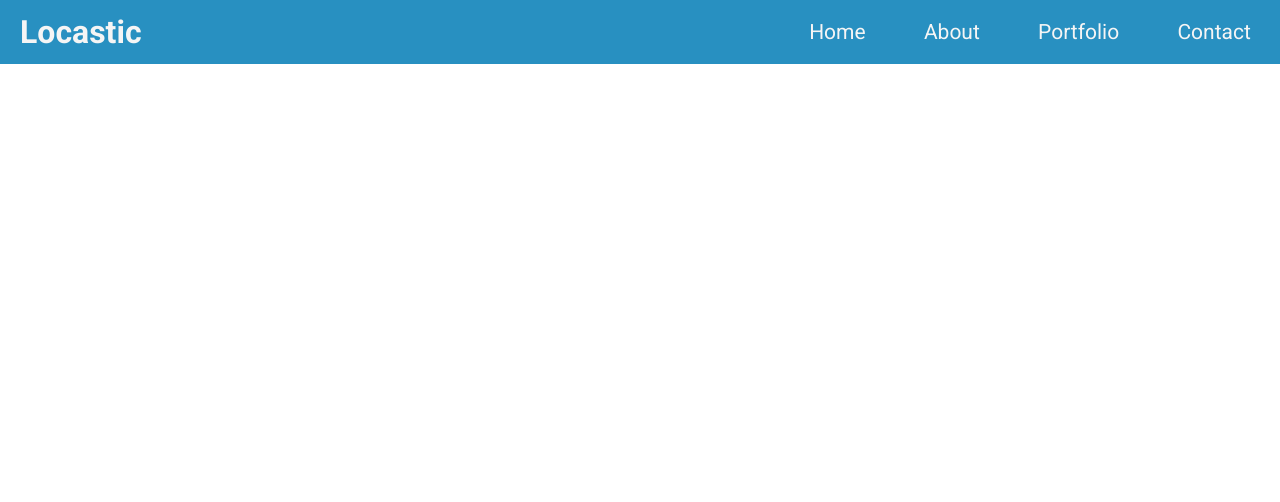
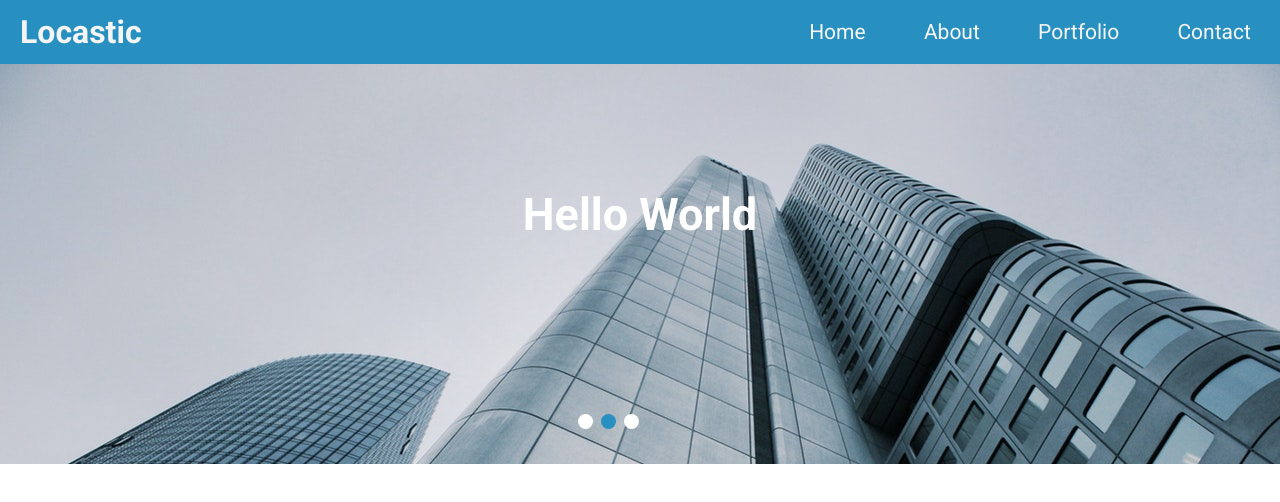
Before and after one commit to mountinman/Project-job-testing, a website: page src/index.html in a window 1280 px wide. Drawn offline with nearby package versions, Linux system fonts and the light colour scheme.

Commit message:
carousel added

```diff
--- a/src/index.html
+++ b/src/index.html
@@ -29,17 +29,38 @@
         </ul>
       </header>
       <div class="header__hamburger-menu" onclick="myFunction(this)">
-        <div class="bar1"></div>
-        <div class="bar2"></div>
-        <div class="bar3"></div>
+        <div class="header__hamburger-menu--bar1"></div>
+        <div class="header__hamburger-menu--bar2"></div>
+        <div class="header__hamburger-menu--bar3"></div>
+      </div>
+    </div>
+    <div class="slider">
+      <h1>Hello World</h1>
+      <ul class="slider__rslides">
+        <li class="slider__slide slider__slide--fade">
+          <img src="images/1.jpg" alt="" />
+        </li>
+        <li class="slider__slide slider__slide--fade">
+          <img src="images/2.jpg" alt="" />
+        </li>
+        <li class="slider__slide slider__slide--fade">
+          <img src="images/3.jpg" alt="" />
+        </li>
+      </ul>
+      <div class="slider__dot-container">
+        <span class="slider__dot"></span>
+        <span class="slider__dot"></span>
+        <span class="slider__dot"></span>
       </div>
     </div>
   </body>
+
   <script
     src="https://code.jquery.com/jquery-3.4.1.min.js"
     integrity="sha256-CSXorXvZcTkaix6Yvo6HppcZGetbYMGWSFlBw8HfCJo="
     crossorigin="anonymous"
   ></script>
+  <script src="js/slider.js"></script>
   <script src="js/side-menu.js"></script>
   <script src="js/hamburger.js"></script>
 </html>
--- a/src/js/side-menu.js
+++ b/src/js/side-menu.js
@@ -1,6 +1,7 @@
 $(function() {
     $('.header__hamburger-menu').click(function(){
         $('.header__main-nav').toggleClass('open');
+        $('.slider').toggleClass('gray');
         $("body").toggleClass("sidebar-open");
     });
 
--- /dev/null
+++ b/src/js/slider.js
@@ -0,0 +1,21 @@
+var slideIndex = 0;
+
+slideShow();
+function slideShow() {
+  var i;
+  var slides = document.getElementsByClassName("slider__slide");
+  var dots = document.getElementsByClassName("slider__dot");
+  for (i = 0; i < slides.length; i++) {
+    slides[i].style.display = "none";
+  }
+  slideIndex++;
+  if (slideIndex > slides.length) {
+    slideIndex = 1;
+  }
+  for (i = 0; i < dots.length; i++) {
+    dots[i].className = dots[i].className.replace(" active", "");
+  }
+  slides[slideIndex - 1].style.display = "block";
+  dots[slideIndex - 1].className += " active";
+  setTimeout(slideShow, 4000);
+}
--- a/src/scss/breakpoints/_desktop.scss
+++ b/src/scss/breakpoints/_desktop.scss
@@ -12,6 +12,7 @@
     text-align: end;
     width: 250px;
     right: 276px;
+    z-index: 100;
     a {
       padding: 10px 15px !important;
       font-size: 16px !important;
--- a/src/scss/breakpoints/_tablet.scss
+++ b/src/scss/breakpoints/_tablet.scss
@@ -1,4 +1,6 @@
 @include md-max {
+  .header {
+    height: 65px;
     .header__main-nav {
       display: flex;
       flex-direction: column;
@@ -10,11 +12,16 @@
       top: 65px;
       width: 400px !important;
       height: 100vh;
+      z-index: 99;
       visibility: hidden;
       .header__dropdown-content {
         display: flex;
         flex-direction: column;
         align-items: center;
+        a {
+          padding: 10px !important;
+          font-size: 15px !important;
+        }
       }
       .header--dropdown a {
         text-align: center;
@@ -24,13 +31,8 @@
         background: $menu-background !important;
       }
     }
-  .header {
-    height: 65px;
   }
-  .header__dropdown-content a {
-    padding: 10px !important;
-    font-size: 15px !important;
-  }
+
   .open {
     visibility: visible !important;
   }
--- a/src/scss/layout/_basic.scss
+++ b/src/scss/layout/_basic.scss
@@ -7,3 +7,6 @@ html, html * {
 body.sidebar-open {
   overflow: hidden;
 }
+.gray{
+  opacity: 0.5;
+}
--- a/src/scss/layout/_hamburger.scss
+++ b/src/scss/layout/_hamburger.scss
@@ -6,9 +6,9 @@
   cursor: pointer;
 }
 
-.bar1,
-.bar2,
-.bar3 {
+.header__hamburger-menu--bar1,
+.header__hamburger-menu--bar2,
+.header__hamburger-menu--bar3 {
   width: 35px;
   height: 5px;
   background-color: $logo;
@@ -17,16 +17,16 @@
   border-radius: 7px;
 }
 
-.change .bar1 {
+.change .header__hamburger-menu--bar1 {
   -webkit-transform: rotate(-45deg) translate(-9px, 6px);
   transform: rotate(-45deg) translate(-9px, 6px);
 }
 
-.change .bar2 {
+.change .header__hamburger-menu--bar2 {
   opacity: 0;
 }
 
-.change .bar3 {
+.change .header__hamburger-menu--bar3 {
   -webkit-transform: rotate(45deg) translate(-8px, -8px);
   transform: rotate(45deg) translate(-8px, -8px);
 }
--- /dev/null
+++ b/src/scss/layout/_slider.scss
@@ -0,0 +1,104 @@
+.slider {
+  position: relative;
+  text-align: center;
+  height: 300px;
+}
+
+.slider::after {
+  content: "";
+  clear: both;
+  display: block;
+}
+
+.slider h1 {
+  position: absolute;
+  top: 50%;
+  left: 50%;
+  transform: translate(-50%, -50%);
+  z-index: 50;
+  color: white;
+  font-size: 45px;
+}
+
+.slider__rslides {
+  position: relative;
+  list-style: none;
+  overflow: hidden;
+  width: 100%;
+  padding: 0;
+  margin: 0;
+  height: 400px;
+}
+
+.slider__rslides li {
+  position: absolute;
+  display: none;
+  width: 100%;
+  left: 0;
+  top: 0;
+}
+
+.slider__rslides li:first-child {
+  position: relative;
+  display: block;
+  float: left;
+}
+
+.slider__rslides img {
+  display: block;
+  float: left;
+  border: 0;
+  width: 100vw;
+}
+
+.slider__dot {
+  height: 15px;
+  width: 15px;
+  margin: 0 2px;
+  background-color: white;
+  cursor: pointer;
+  border-radius: 50%;
+  display: inline-block;
+  transition: background-color 0.6s ease;
+}
+
+.dot:hover {
+  background-color: $main-color;
+}
+
+.slider__dot-container {
+  text-align: center;
+  position: absolute;
+  left: 45%;
+  top: 350px;
+  z-index: 90;
+}
+
+.active {
+  background-color: $main-color;
+}
+
+.slider__slide--fade {
+  -webkit-animation-name: fade;
+  -webkit-animation-duration: 0.7s;
+  animation-name: fade;
+  animation-duration: 0.7s;
+}
+
+@-webkit-keyframes fade {
+  from {
+    opacity: 0.7;
+  }
+  to {
+    opacity: 1;
+  }
+}
+
+@keyframes fade {
+  from {
+    opacity: 0.7;
+  }
+  to {
+    opacity: 1;
+  }
+}
--- a/src/scss/style.scss
+++ b/src/scss/style.scss
@@ -10,4 +10,5 @@
 
 @import "layout/_basic";
 @import "layout/_navbar";
+@import "layout/_slider";
 @import "layout/_hamburger";
```
Also changed, not shown: src/css/style.css, src/images/1.jpg (added), src/images/2.jpg (added), src/images/3.jpg (added), 1 other file. Lines whose indentation alone changed are shown as unchanged.
